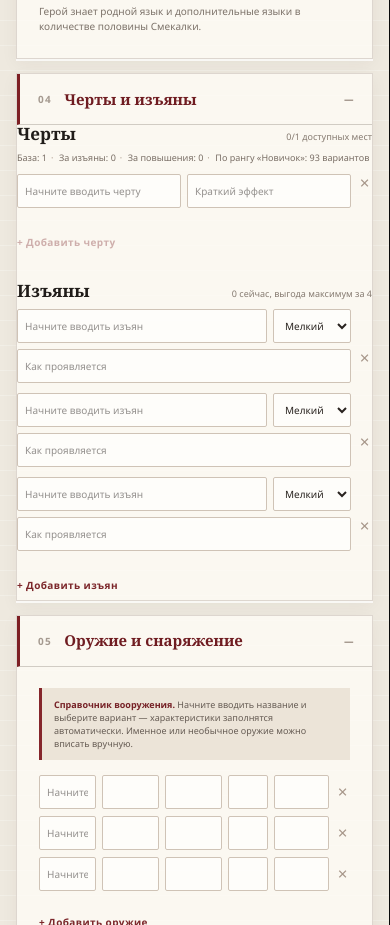
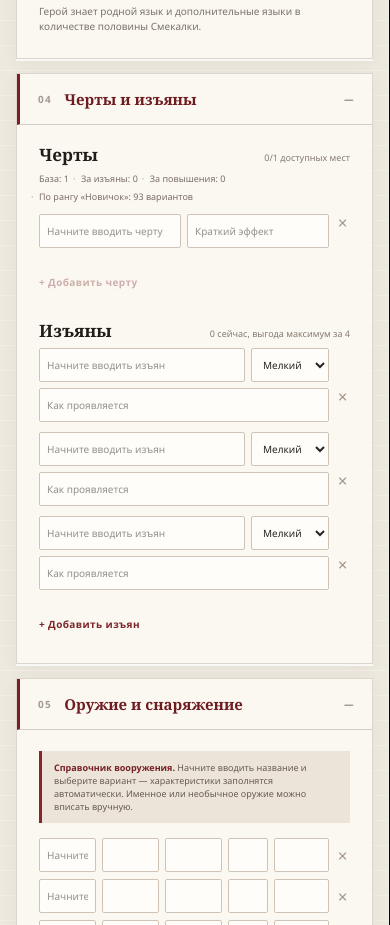
Before and after one commit to justfry/bonesandink, a React (Vite) app: page / in a window 390 px wide. Shown: the part 3500-4425 px from the top of the page. Built offline with nearby package versions, Linux system fonts and the light colour scheme.

Commit message:
Fix traits and hindrances responsive layout

```diff
--- a/app/globals.css
+++ b/app/globals.css
@@ -138,6 +138,7 @@ button { cursor: pointer; }
 .play-workspace > .preview-panel { display: none; }
 
 .form-panel {
+  container: form-panel / inline-size;
   background:
     linear-gradient(rgba(255,255,255,.26) 1px, transparent 1px) 0 0/100% 25px,
     var(--form-bg);
@@ -412,16 +413,17 @@ details[open] summary::after { content: "−"; }
 .field span b { float: right; color: #4c4945; }
 .bad { color: #a02228 !important; }
 
-.split-entries { display: grid; grid-template-columns: 1fr; gap: 25px; }
+.split-entries { width: 100%; display: grid; grid-template-columns: 1fr; gap: 25px; }
+.split-entries > div { min-width: 0; }
 .entry-title { display: flex; align-items: baseline; justify-content: space-between; margin-bottom: 8px; }
 .entry-title h3 { margin: 0; font: 700 17px/1 var(--serif); }
-.entry-title small { color: #857a70; font-size: 9px; }
+.entry-title small { min-width: 0; color: #857a70; font-size: 9px; text-align: right; }
 .edge-budget-note { display: flex; flex-wrap: wrap; gap: 5px 12px; margin: -1px 0 10px; color: #786d64; font-size: 9px; }
 .edge-budget-note span { position: relative; }
 .edge-budget-note span + span::before { content: "·"; position: absolute; left: -8px; color: #a69485; }
 .entry-warning { margin: -3px 0 9px; color: #a02228; font-size: 9px; line-height: 1.35; }
-.entry-row { display: grid; grid-template-columns: minmax(130px, .8fr) minmax(160px, 1.2fr) 18px; gap: 6px; margin-bottom: 6px; }
-.entry-row.hindrance { grid-template-columns: minmax(115px, .75fr) 82px minmax(140px, 1fr) 18px; }
+.entry-row { width: 100%; display: grid; grid-template-columns: minmax(0, .8fr) minmax(0, 1.2fr) 18px; gap: 6px; margin-bottom: 6px; }
+.entry-row.hindrance { grid-template-columns: minmax(0, .75fr) 82px minmax(0, 1fr) 18px; }
 .entry-row input, .entry-row select { height: 34px; padding: 0 7px; font-size: 10px; }
 .entry-row.guided { align-items: start; margin-bottom: 10px; }
 .guide-field { min-width: 0; position: relative; z-index: 2; }
@@ -836,6 +838,12 @@ details[open] summary::after { content: "−"; }
   .edit-mode-banner { align-items: flex-start; flex-direction: column; }
 }
 
+@container form-panel (min-width: 780px) {
+  .split-entries { grid-template-columns: minmax(0, 1fr) minmax(0, 1fr); gap: 18px; }
+  .entry-row.hindrance { grid-template-columns: minmax(0, 1fr) 70px minmax(0, 1fr) 18px; }
+  .edge-budget-note { gap: 5px 10px; }
+}
+
 @page { size: A4 portrait; margin: 0; }
 
 @media print {
--- a/app/page.tsx
+++ b/app/page.tsx
@@ -2019,7 +2019,8 @@ export default function Home() {
 
           <details open>
             <summary><span>04</span> Черты и изъяны</summary>
-            <fieldset className="section-body split-entries creation-fields" disabled={character.creationLocked}>
+            <div className="section-body">
+            <fieldset className="split-entries creation-fields" disabled={character.creationLocked}>
               <div>
                 <div className="entry-title">
                   <h3>Черты</h3>
@@ -2058,6 +2059,7 @@ export default function Home() {
                 <button className="add-row" disabled={character.hindrances.length >= 8} onClick={() => update("hindrances", [...character.hindrances, blankHindrance()])}>+ Добавить изъян</button>
               </div>
             </fieldset>
+            </div>
           </details>
 
           <details open>
```
Also changed, not shown: 1 other file (tests, documents, lock files or other folders).
